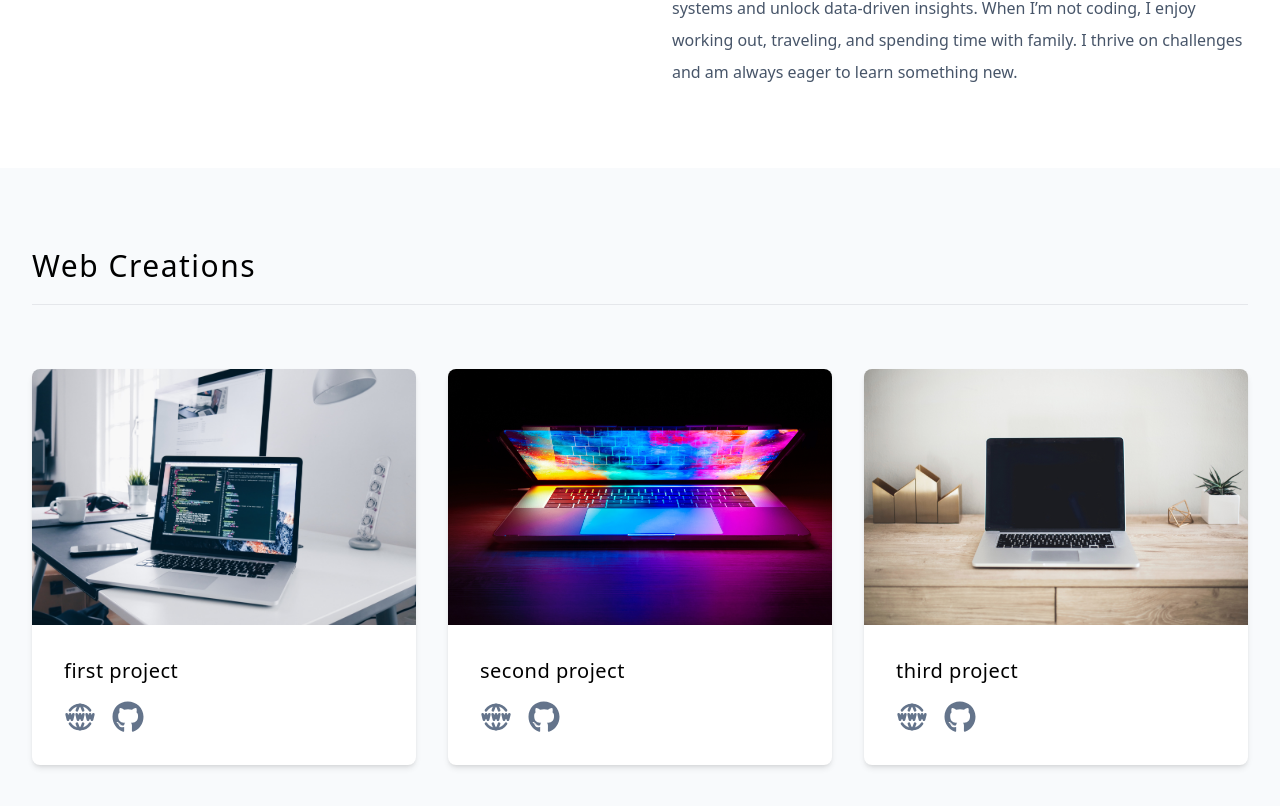
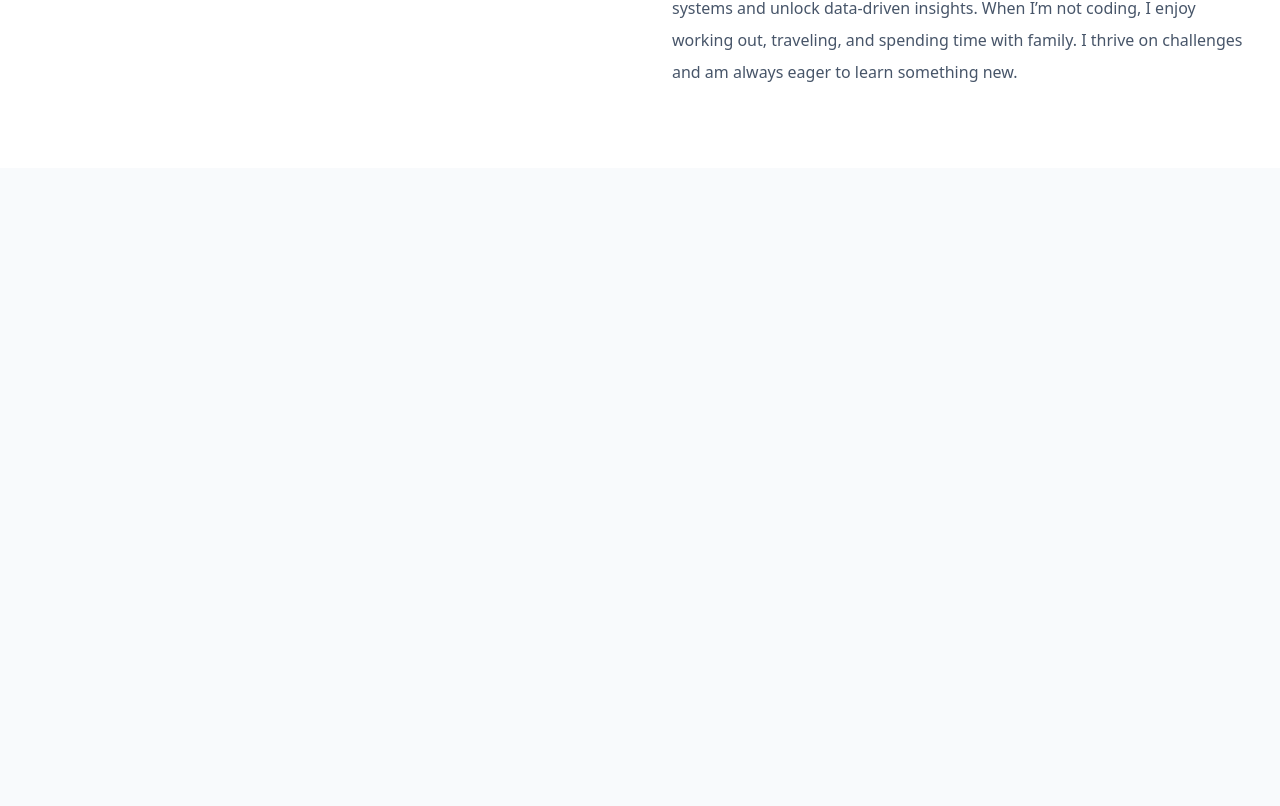
Before and after one commit to qmcmillian/Portfolio, a React (Create React App) app: page / in a window 1280 px wide. Shown: the part 1966-2772 px from the top of the page. After the commit the page ends 2134 px from the top, so only its background shows below. Built offline with nearby package versions, Linux system fonts and the light colour scheme.

Commit message:
Hid project section
Temporarily hiding project section until those repos are ready.

```diff
--- a/src/App.js
+++ b/src/App.js
@@ -12,7 +12,7 @@ const App = () => {
       <Hero/>
       <Skills/>
       <About/>
-      <Projects/>
+      {/* <Projects/> */}
     </>
   );
 }
```
